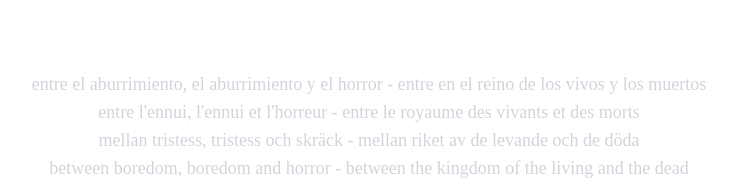
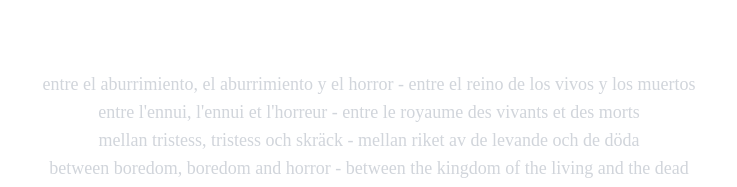
Before and after one commit to oscarcederberg/cederberg-xyz-gatsby, a Gatsby site: page / in a window 1280 px wide. Shown: the part 610-797 px from the top of the page, 271-1008 px from the left. Built offline with nearby package versions, Linux system fonts and the light colour scheme; Gatsby itself is replaced by a stand-in of ours.

Commit message:
Update lyrics

```diff
--- a/src/pages/index.tsx
+++ b/src/pages/index.tsx
@@ -8,7 +8,7 @@
   '\n',
   'entre l\'ennui, l\'ennui et l\'horreur - entre le royaume des vivants et des morts',
   '\n',
-  'entre el aburrimiento, el aburrimiento y el horror - entre en el reino de los vivos y los muertos',
+  'entre el aburrimiento, el aburrimiento y el horror - entre el reino de los vivos y los muertos',
 ];
 
 const IndexPage = () => {
```
